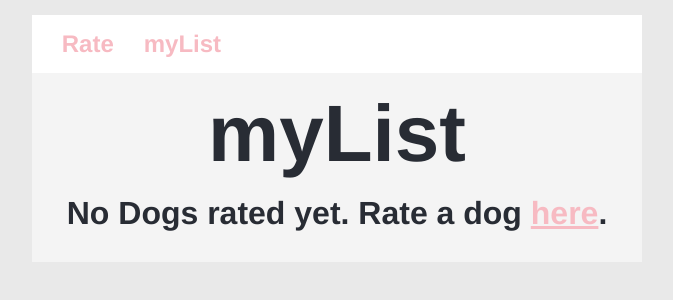
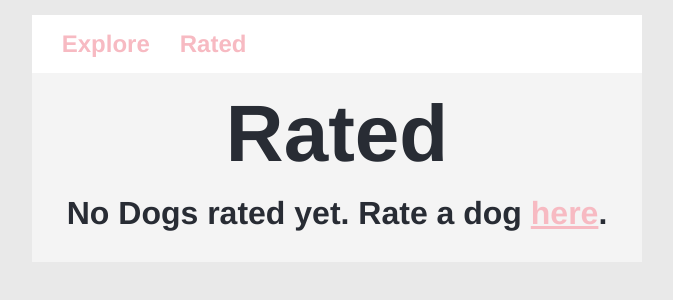
Before and after one commit to Jameson13B/we-rate-dogs-clone, a React (Create React App) app: page /my-list in a window 1280 px wide. Shown: the top 300 px of the page, without its empty margins (303-976 px from the left). Built offline with nearby package versions, Linux system fonts and the light colour scheme.

Commit message:
Updated Nav links

```diff
--- a/src/components/Nav.js
+++ b/src/components/Nav.js
@@ -5,8 +5,8 @@ import '../styles/Nav.css';
 const Nav = () => {
   return (
     <div className='Nav'>
-      <Link to={'/'}>Rate</Link>
-      <Link to={'/my-list'}>myList</Link>
+      <Link to={'/'}>Explore</Link>
+      <Link to={'/my-list'}>Rated</Link>
     </div>
   );
 };
--- a/src/routes/DogList.js
+++ b/src/routes/DogList.js
@@ -19,7 +19,7 @@ class DogList extends Component {
   render() {
     return (
       <div className='DogList'>
-        <h1 className='title'>myList</h1>
+        <h1 className='title'>Rated</h1>
         {this.state.myList.length > 0 ? (
           <ul>
             {this.state.myList.map((rating, i) => {
```
